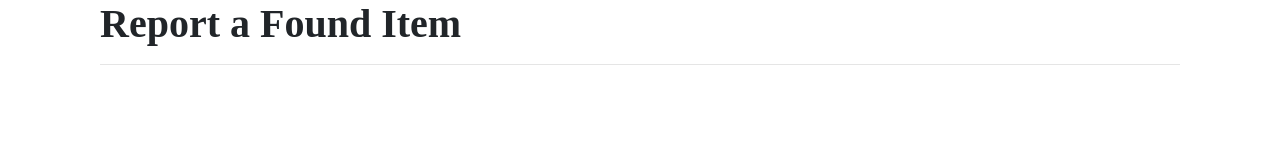
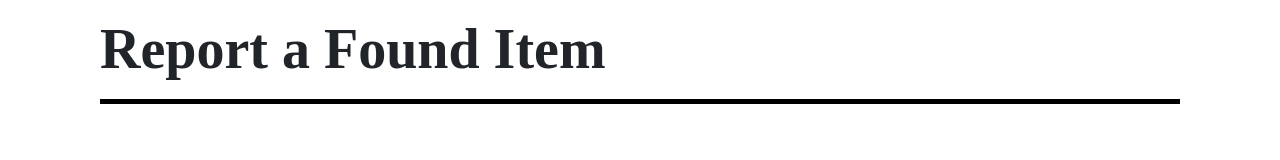
Before and after one commit to sergiog23/DigiFind, a website: page index.html in a window 1280 px wide. Drawn offline with nearby package versions, Linux system fonts and the light colour scheme.

Commit message:
Fix heading layout

```diff
--- a/index.html
+++ b/index.html
@@ -16,7 +16,7 @@
 <body>
   <div class="container">
     <div class="col-12">
-      <h1>Report a Found Item</h1>
+      <h1 class="pt-3">Report a Found Item</h1>
       <hr/>
     </div>
   </div>
--- a/style.css
+++ b/style.css
@@ -5,4 +5,9 @@ body {
 h1 {
   font-family: 'Pangram';
   font-weight: 900;
+  font-size: 3.5em;
 }
+
+hr {
+  border-top: 5px solid rgb(0, 0, 0);
+}
```
